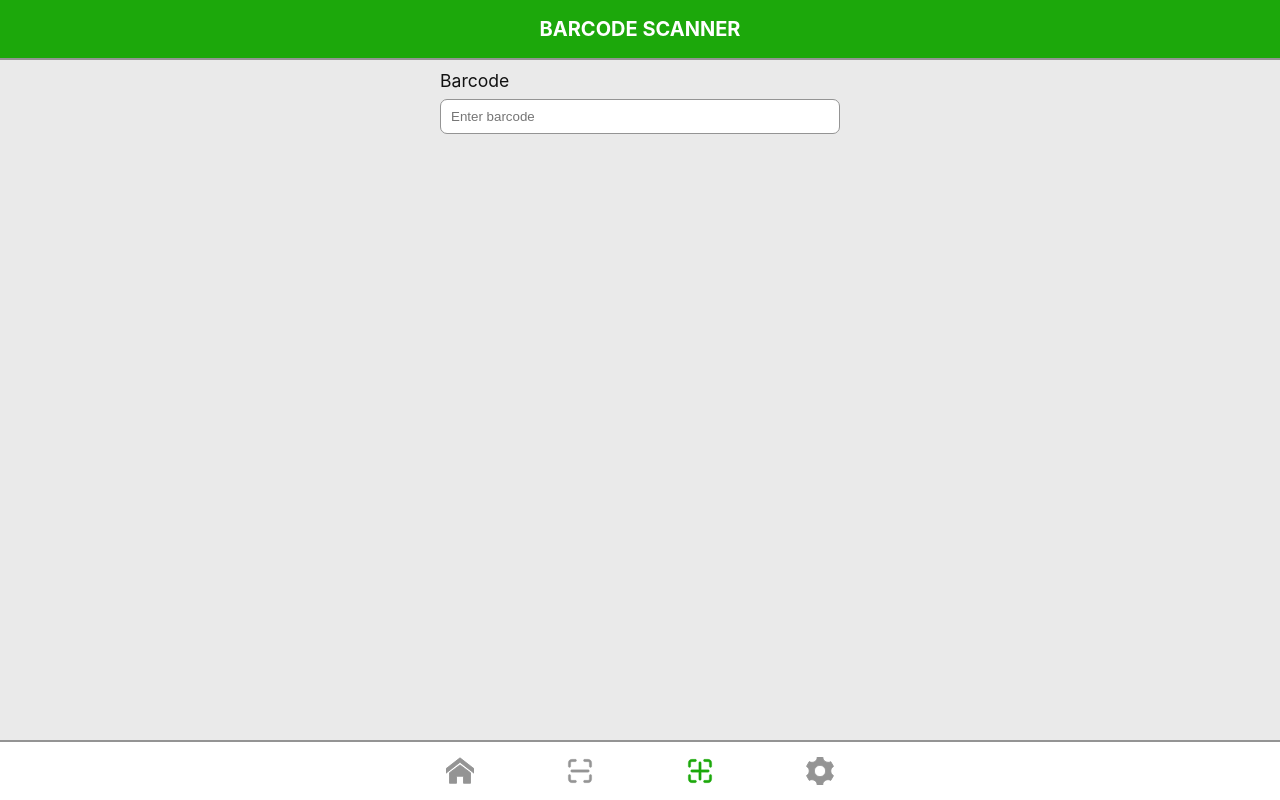
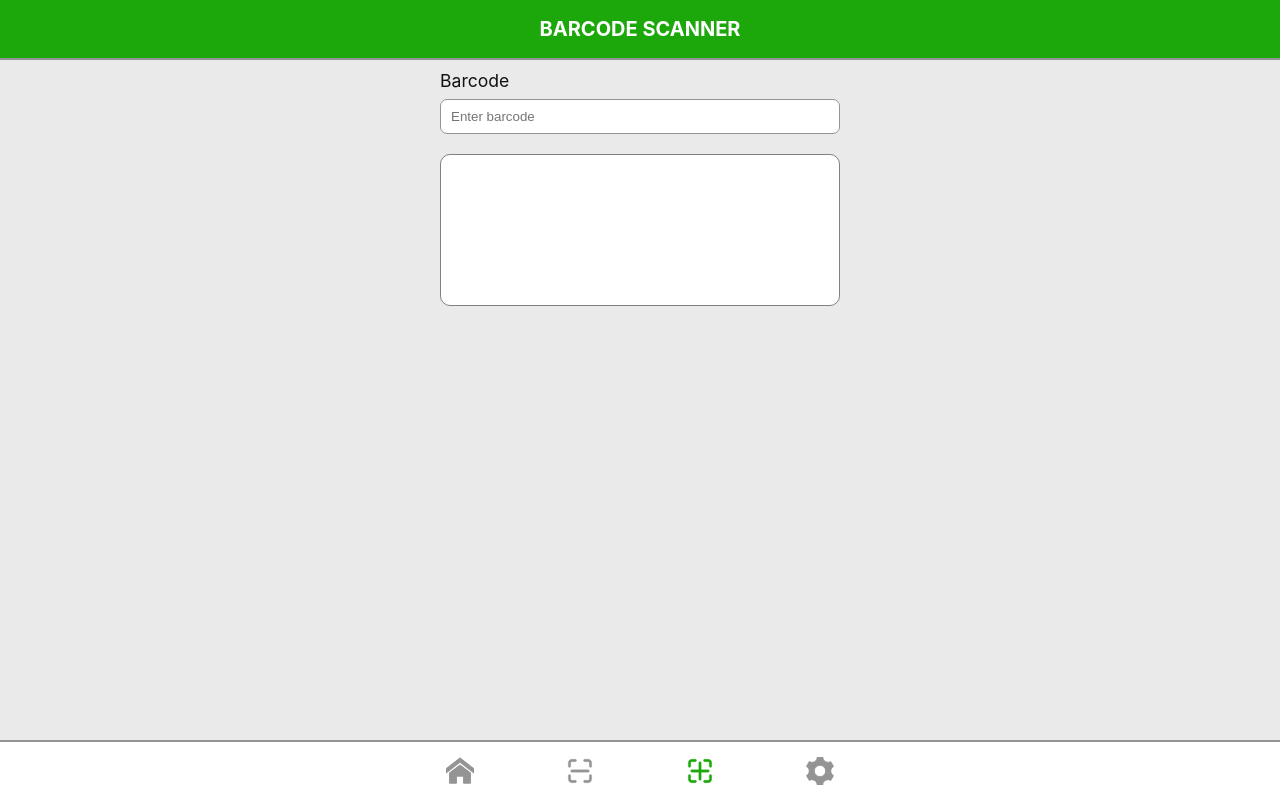
Before and after one commit to Yarzik7/barcode-scanner-react, a React (Create React App) app: page / in a window 1280 px wide. Both pictures are taken after a click on the button 700 px from the left and 771 px from the top of the page. Built offline with nearby package versions, Linux system fonts and the light colour scheme.

Commit message:
added the ability to create a barcode

```diff
--- a/src/components/CreateBarcode/CreateBarcode.jsx
+++ b/src/components/CreateBarcode/CreateBarcode.jsx
@@ -1,4 +1,5 @@
 import Input from 'components/Input/Input';
+import BarcodeCard from 'components/BarcodeCard/BarcodeCard';
 import { useState } from 'react';
 import scss from './CreateBarcode.module.scss';
 
@@ -24,6 +25,9 @@ const CreateBarcode = () => {
         value={barcode}
         onChange={onChange}
       />
+      <div className={scss.barcodeContainer}>
+        <BarcodeCard barcode={barcode} />
+      </div>
     </div>
   );
 };
--- a/src/components/CreateBarcode/CreateBarcode.module.scss
+++ b/src/components/CreateBarcode/CreateBarcode.module.scss
@@ -1,3 +1,9 @@
 .createBarcodeContainer {
   height: 100%;
 }
+
+.barcodeContainer {
+  width: 100%;
+  padding: 10px 10px;
+  flex: 1;
+}
```
